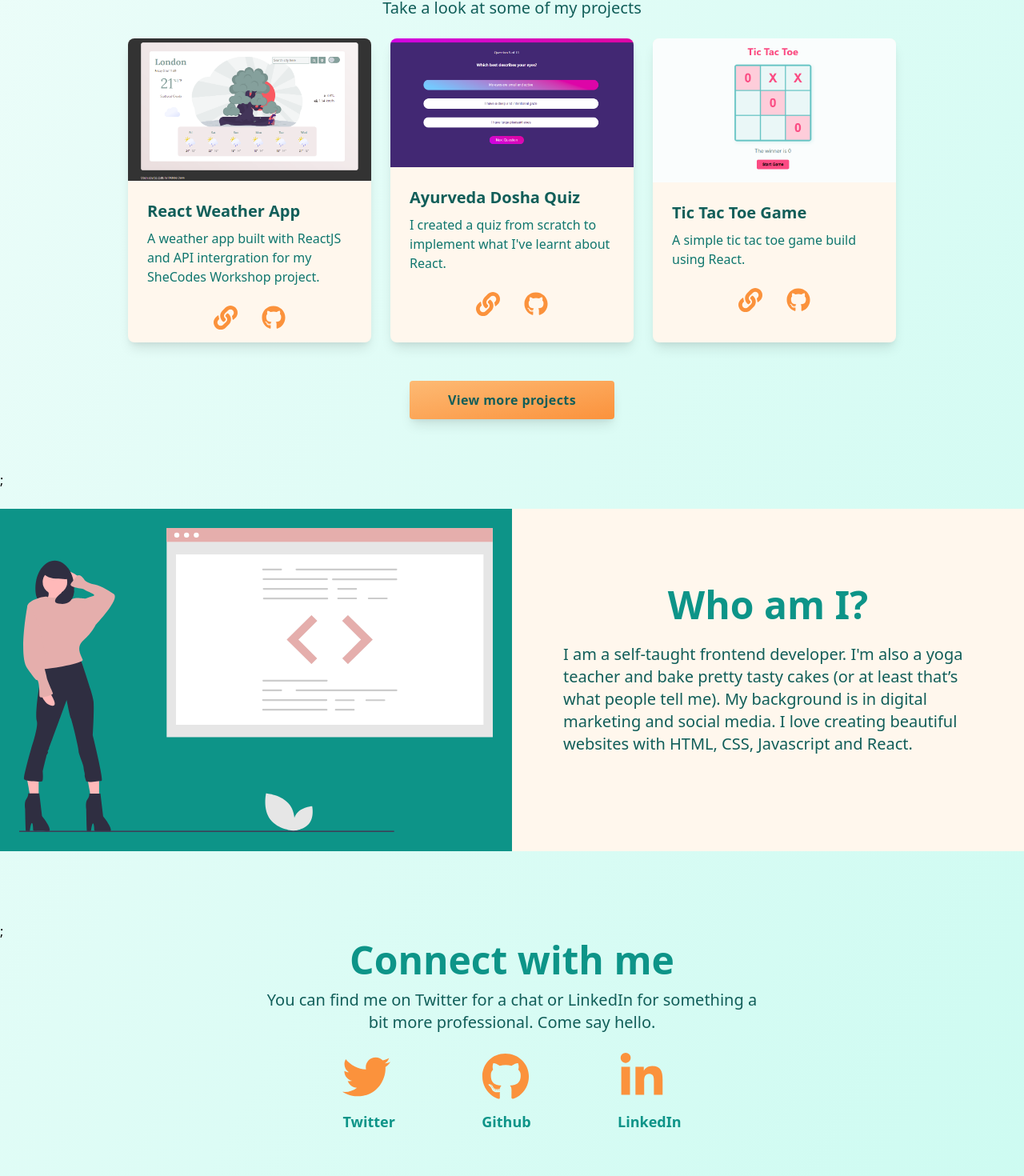
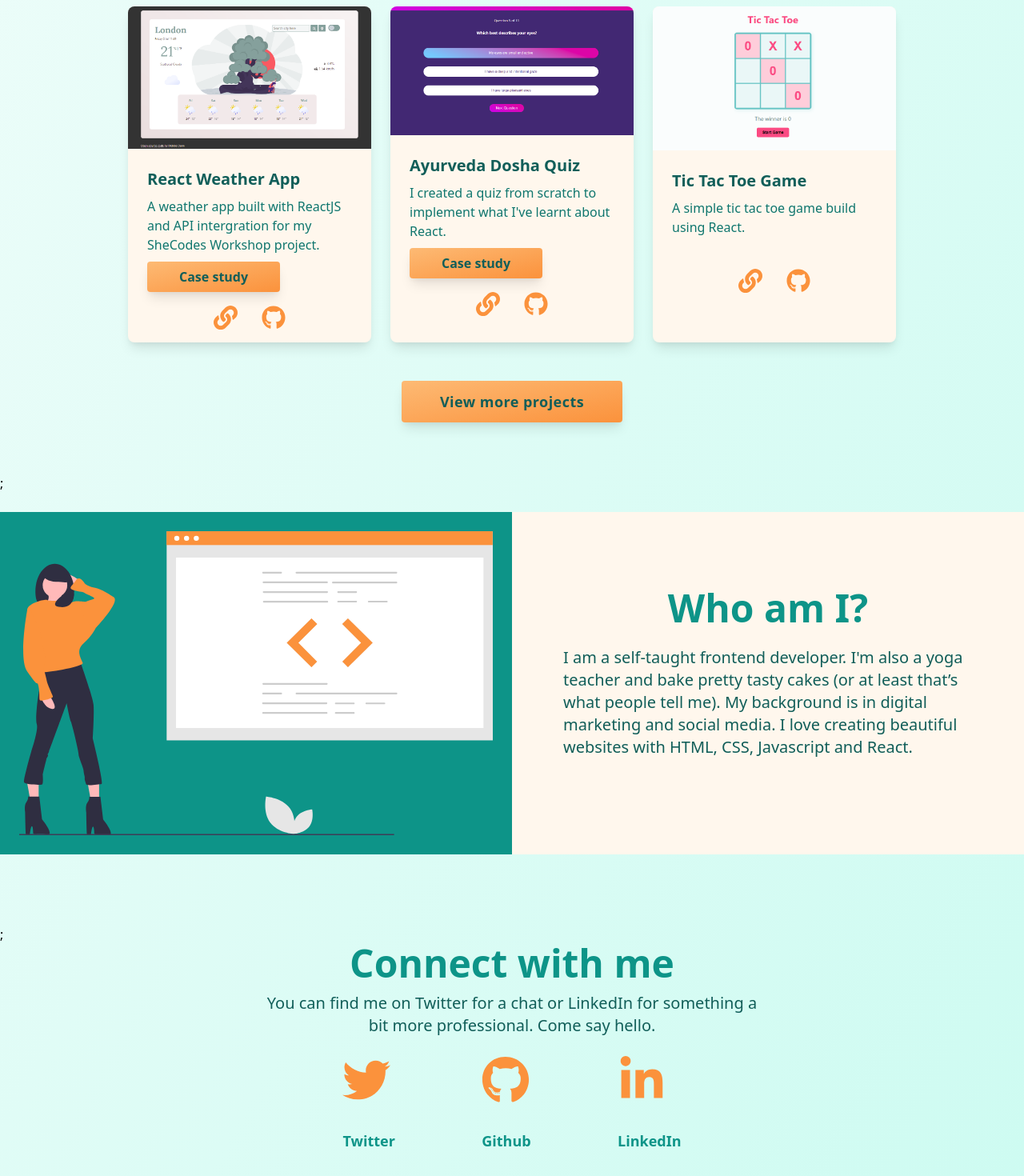
Before and after one commit to hellodeborahuk/React-portfolio, a React (Create React App) app: page / in a window 1280 px wide. Shown: the part 664-2134 px from the top of the page at 80% size. Built offline with nearby package versions, Linux system fonts and the light colour scheme.

Commit message:
Created case study button on cards

```diff
--- /dev/null
+++ b/src/App.css
@@ -0,0 +1,22 @@
+.hover-underline-animation {
+  display: inline-block;
+  position: relative;
+}
+
+.hover-underline-animation:after {
+  content: "";
+  position: absolute;
+  width: 100%;
+  transform: scaleX(0);
+  height: 3px;
+  bottom: 0;
+  left: 0;
+  background-color: #FB923C;
+  transform-origin: bottom right;
+  transition: transform 0.25s ease-out;
+}
+
+.hover-underline-animation:hover:after {
+  transform: scaleX(1);
+  transform-origin: bottom left;
+}
--- a/src/App.js
+++ b/src/App.js
@@ -7,6 +7,7 @@ import Projects from "./Projects";
 import Contact from "./Contact";
 import WeatherApp from "./WeatherApp";
 import Dosha from "./Dosha";
+import "./App.css";
 
 function App() {
   return (
@@ -25,18 +26,21 @@ function App() {
 
               {/* MIDDLE HEADER */}
               <div className="flex items-center space-x-4">
-                <Link to="/" className="inline-block hover:text-gray-900">
+                <Link
+                  to="/"
+                  className="inline-block hover:text-gray-900 hover-underline-animation"
+                >
                   Home
                 </Link>
                 <Link
                   to="/projects"
-                  className="inline-block p-3 hover:text-gray-900"
+                  className="inline-block p-3 hover:text-gray-900 hover-underline-animation"
                 >
                   Projects
                 </Link>
                 <Link
                   to="/contact"
-                  className="inline-block p-3 hover:text-gray-900"
+                  className="inline-block p-3 hover:text-gray-900 hover-underline-animation"
                 >
                   Contact
                 </Link>
--- a/src/Project.js
+++ b/src/ProjectList.js
@@ -7,14 +7,16 @@ const project = [
     name: "React Weather App",
     thumbnail: "./media/react-weather.png",
     copy: "A weather app built with ReactJS and API intergration for my SheCodes Workshop project.",
-    link: "/WeatherApp",
+    caseStudy: "/WeatherApp",
+    link: "https://ecstatic-swartz-7b404c.netlify.app/",
     github: "https://github.com/hellodeborahuk/react-weather-app",
   },
   {
     name: "Ayurveda Dosha Quiz",
     thumbnail: "./media/dosha-quiz.png",
     copy: "I created a quiz from scratch to implement what I've learnt about React.",
-    link: "/Dosha",
+    caseStudy: "/Dosha",
+    link: "https://cranky-curran-3d406a.netlify.app/",
     github: "https://github.com/hellodeborahuk/dosha-quiz",
   },
   {
@@ -51,7 +53,8 @@ function Project({ maxItems }) {
     <div className="container mx-auto mb-12 grid grid-cols-1 md:grid-cols-3 gap-6">
       {project.slice(0, maxItems).map(function (project, index) {
         return (
-          <div key={index}
+          <div
+            key={index}
             className="
                 bg-orange-50
                 rounded-lg
@@ -67,11 +70,40 @@ function Project({ maxItems }) {
               <h1 className="font-bold mb-2 text-xl text-teal-800">
                 {project.name}
               </h1>
-              <p className="text-teal-700">{project.copy}</p>
+              <p className="text-teal-700 mb-4">{project.copy}</p>
+              {!project.caseStudy ? (
+                ""
+              ) : (
+                <a
+                  href={project.caseStudy}
+                  className="px-10
+              py-2
+              m-auto
+
+              rounded
+              shadow-lg
+              hover:shadow-2xl
+              bg-gradient-to-br
+              from-orange-300
+              to-orange-400
+              hover:from-orange-400 hover:to-orange-300
+              text-teal-800
+              font-bold
+
+              transition
+              duration-500"
+                >
+                  Case study
+                </a>
+              )}
             </div>
             <div className="flex mb-4 m-auto justify-evenly w-1/2">
               <p className="text-3xl font-bold text-orange-400">
-                <a href={project.link}>
+                <a
+                  href={project.link}
+                  target="_blank"
+                  rel="noopener noreferrer"
+                >
                   <FaLink
                     className="transform
                 transition
--- a/src/Social.js
+++ b/src/Social.js
@@ -18,7 +18,9 @@ function Social() {
                 duration-500
                 hover:scale-110"
           />
-          <p className="pt-3 text-teal-600 text-lg">Twitter</p>
+          <p className="pt-3 text-teal-600 text-lg hover-underline-animation">
+            Twitter
+          </p>
         </a>
         <a
           href="https://github.com/hellodeborahuk"
@@ -32,7 +34,9 @@ function Social() {
                 duration-500
                 hover:scale-110"
           />
-          <p className="pt-3 text-teal-600 text-lg">Github</p>
+          <p className="pt-3 text-teal-600 text-lg hover-underline-animation">
+            Github
+          </p>
         </a>
         <a
           href="https://www.linkedin.com/in/debbiedann/"
@@ -46,7 +50,9 @@ function Social() {
                 duration-500
                 hover:scale-110"
           />
-          <p className="pt-3 text-teal-600 text-lg">LinkedIn</p>
+          <p className="pt-3 text-teal-600 text-lg hover-underline-animation">
+            LinkedIn
+          </p>
         </a>
       </div>
     );
--- a/src/home.js
+++ b/src/home.js
@@ -1,7 +1,7 @@
 import React from "react";
 
 import { Link } from "react-router-dom";
-import Project from "./Project";
+import ProjectList from "./ProjectList";
 import Social from "./Social";
 
 function home() {
@@ -16,7 +16,7 @@ function home() {
           px-6
           lg:px-0
           py-6
-          mb-16
+          mb-4
           text-center
           items-center
           justify-around
@@ -50,10 +50,8 @@ function home() {
             <p className="mb-8 text-lg lg:text-xl text-teal-800">
               Hello, I'm Debbie. I design and code beautifully simple things.
             </p>
-            <a
-              href="/"
+            <Link to="/Contact"
               className="
-
               py-3
               px-12
               rounded
@@ -65,14 +63,14 @@ function home() {
               hover:from-orange-400 hover:to-orange-300
               text-teal-800
               font-bold
-              text-2lg
+              text-lg
               tracking-wide
               transition
               duration-500
             "
             >
               Get in touch
-            </a>
+            </Link>
           </div>
           <div className="p-6 hidden lg:inline-block">
             <img
@@ -88,12 +86,12 @@ function home() {
             <h2 className="font-extrabold text-3xl lg:text-5xl mb-3 text-teal-600">
               Portfolio
             </h2>
-            <p className="text-xl mb-6 text-teal-800">
+            <p className="text-xl mb-8 text-teal-800">
               Take a look at some of my projects
             </p>
           </div>
 
-          <Project maxItems="3" />
+          <ProjectList maxItems="3" />
 
           <div className="flex justify-center">
             <Link
@@ -110,7 +108,7 @@ function home() {
               hover:from-orange-400 hover:to-orange-300
               text-teal-800
               font-bold
-              text-2lg
+              text-lg
               tracking-wide
               transition
               duration-500
--- a/src/projects.js
+++ b/src/projects.js
@@ -1,5 +1,5 @@
 import React from "react";
-import Project from "./Project";
+import ProjectList from "./ProjectList";
 
 
 function Projects() {
@@ -14,8 +14,7 @@ function Projects() {
         </p>
       </header>
 
-      <Project maxItems="6" />
-
+      <ProjectList maxItems="6" />
     </div>
   );
 }
```
Also changed, not shown: public/media/proud-coder.svg, src/index.css (line endings or trailing spaces).
